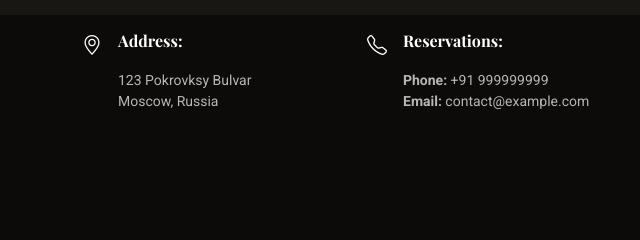
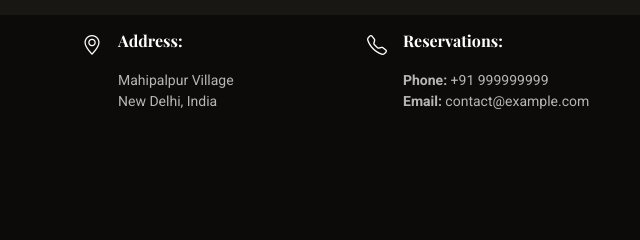
Before and after one commit to amritrajbelkhara/Ani-the-restaurant-bot, a plain HTML site: page index.html in a window 1280 px wide. Shown: the part 8860-9100 px from the top of the page, 0-640 px from the left. Drawn offline with nearby package versions, Linux system fonts and the light colour scheme; a web font is replaced by a local one.

Commit message:
Update index.html

```diff
--- a/index.html
+++ b/index.html
@@ -1652,8 +1652,8 @@
           <div class="info">
             <h4>Address:</h4>
             <p>
-              123 Pokrovksy Bulvar<br>
-              Moscow, Russia<br>
+              Mahipalpur Village<br>
+              New Delhi, India<br>
             </p>
           </div>
         </div>
```
